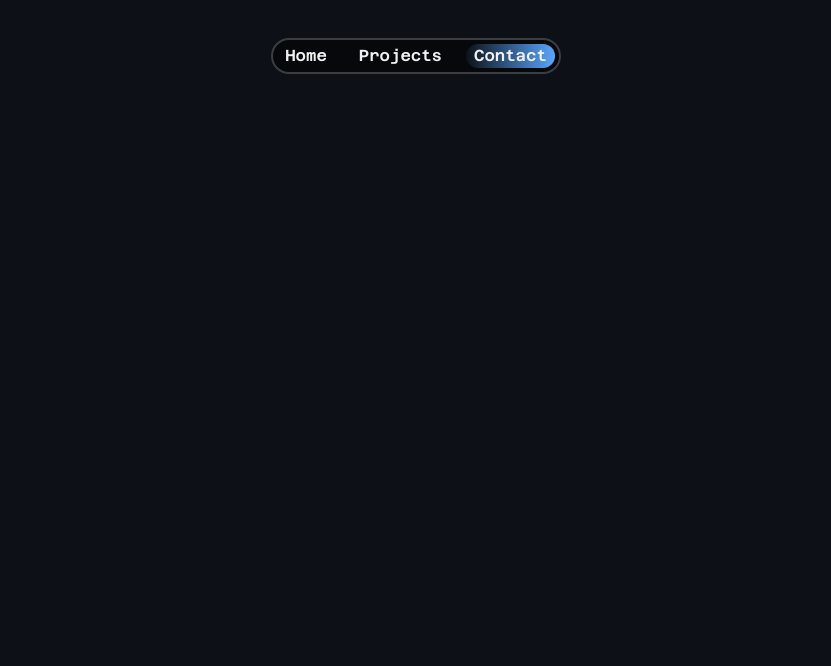
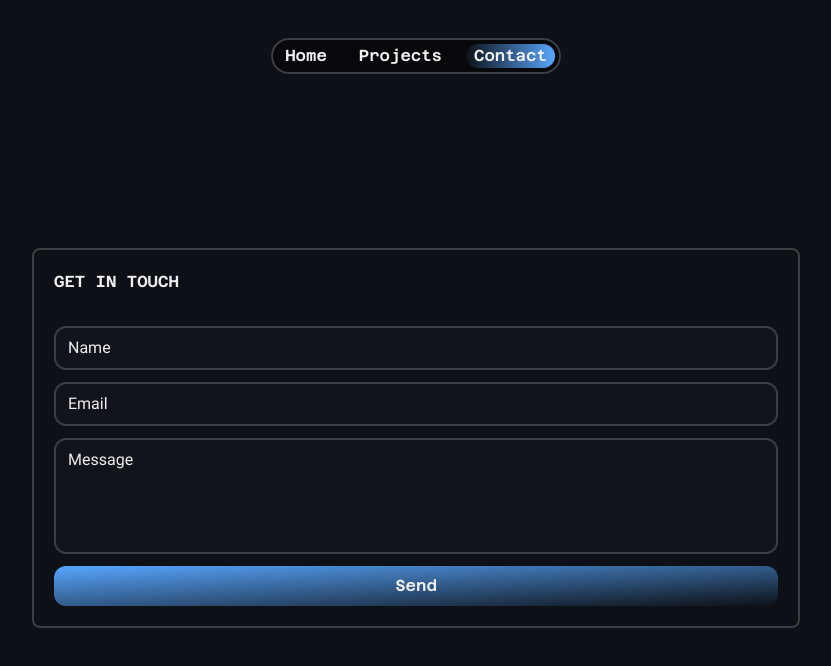
Before and after one commit to SHAMIL-VAKKAYIL/portfolio, a React (Vite) app: page /contact in a window 1280 px wide. Shown: the top 666 px of the page, without its empty margins (224-1055 px from the left). Built offline with nearby package versions, Linux system fonts and the light colour scheme.

Commit message:
complete the contact section design

```diff
--- a/src/App.tsx
+++ b/src/App.tsx
@@ -1,5 +1,6 @@
 import './App.css'
 import Navbar from './components/mainComp/Navbar'
+import Contact from './pages/Contact'
 import Home from './pages/Home'
 import Project from './pages/Project'
 import { BrowserRouter as Router, Route, Routes } from 'react-router-dom'
@@ -12,6 +13,7 @@ function App() {
         <Routes>
           <Route path='/' element={<Home />} />
           <Route path='/projects' element={<Project />} />
+          <Route path='/contact' element={<Contact />} />
         </Routes>
       </Router>
     </>
--- a/src/components/mainComp/SocialMedia.tsx
+++ b/src/components/mainComp/SocialMedia.tsx
@@ -3,7 +3,7 @@ import { SiGmail, SiInstagram, SiLinkedin } from "react-icons/si";
 import { motion, useInView } from "framer-motion";
 import { useRef } from "react";
 
-function Contact() {
+function Socialmedia() {
   const containerRef = useRef(null);
   const isInView = useInView(containerRef, { once: true });
 
@@ -118,4 +118,4 @@ function Contact() {
   );
 }
 
-export default Contact;
+export default Socialmedia;
--- a/src/pages/Contact.tsx
+++ b/src/pages/Contact.tsx
@@ -1,9 +1,18 @@
-import React from 'react'
 
 function Contact() {
   return (
-    <div>
-
+    <div className="h-svh flex flex-col justify-center items-center overflow-hidden">
+      <div className="text-font border-2 border-secondary p-5 rounded-lg w-[90%] md:w-[60%]">
+        <h2 className="font-sembld">GET IN TOUCH</h2>
+        <div >
+          <form action="" className="flex flex-col gap-3 font-nrml mt-8" >
+            <input type="text" name="" className="h-3vh px-3 py-2 border-2 border-secondary outline-none placeholder:text-font bg-card  rounded-l-xl rounded-r-xl" placeholder="Name" id="" />
+            <input type="emial" name="" className="h-3vh px-3 py-2 border-2 border-secondary outline-none placeholder:text-font bg-card  rounded-l-xl rounded-r-xl" placeholder="Email" id="" />
+            <textarea name="" className="resize-none placeholder:text-font px-3 py-2 border-2 border-secondary outline-none bg-card  rounded-l-xl rounded-r-xl" cols={60} rows={4} id="" placeholder="Message"></textarea>
+            <button type="submit" className="bg-gradient-to-br from-primary to-transparent rounded-r-xl rounded-l-xl py-2 font-sembld hover:bg-primary ease-in-out transform duration-300 ">Send</button>
+          </form>
+        </div>
+      </div>
     </div>
   )
 }
```
